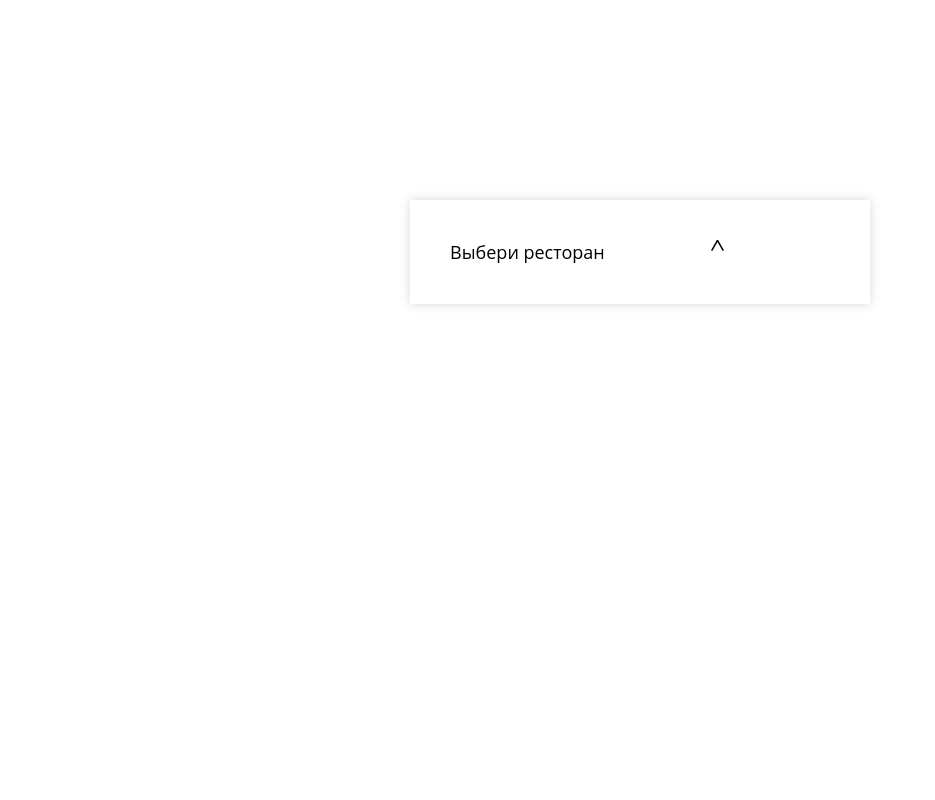
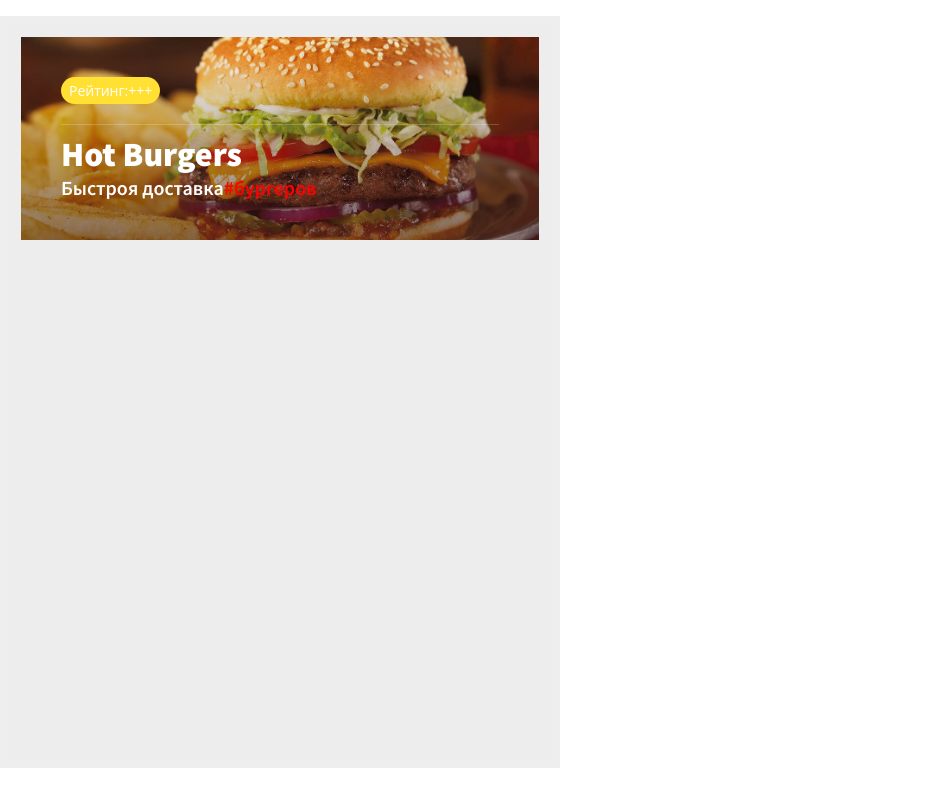
Before and after one commit to Aleksei-89ST/react-app-burger, a React (Create React App) app: page / in a window 1280 px wide. Shown: the whole page, without its empty margins (0-935 px from the left). Built offline with nearby package versions, Linux system fonts and the light colour scheme.

Commit message:
create component Header

```diff
--- /dev/null
+++ b/src/components/App.js
@@ -0,0 +1,18 @@
+import React from "react";
+import Header from "./Header";
+
+
+class App extends React.Component {
+    render () {
+        return (
+            <div className="burger-paradise">
+                <div className="menu">
+                    <Header/>
+                </div>
+                {/* <Order/>
+                <MenuAdmin/> */}
+            </div>
+        )
+    }
+}
+export default App;
--- /dev/null
+++ b/src/components/Header.js
@@ -0,0 +1,28 @@
+import React from "react";
+
+
+class Header extends React.Component {
+    render () {
+        return (
+           <header className="top">
+               <div className="wrap">
+                   <div className="header-content">
+                       <div className="header-rating">
+                           <div className="header-rating-tag">Рейтинг:</div>
+                           <div className="header-rating-icon">+++</div>
+                       </div>
+                       <div className="header-divider"></div>
+                      <h1 className="font-effect-fire-animation">Hot Burgers</h1>
+                      <h3>
+                          <span>
+                              Быстроя доставка
+                          </span>
+                          <span className="sub-header">#бургеров</span>
+                      </h3>
+                   </div>
+               </div>
+           </header>
+        )
+    }
+}
+export default Header;
--- a/src/index.js
+++ b/src/index.js
@@ -1,7 +1,7 @@
 import React from "react";
 import {render} from "react-dom";
-import Landing from "./components/Landing";
+import App from './components/App'
 import './css/style.css'
 
 
-render(<Landing/>,document.querySelector('#root'));
+render(<App/>,document.querySelector('#root'));
```
